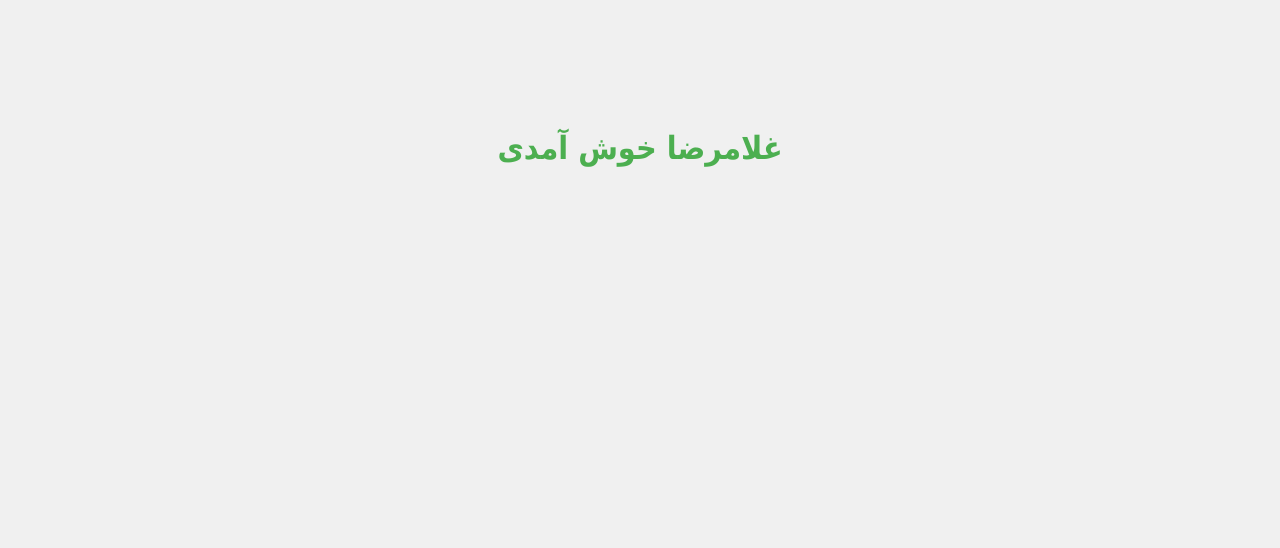
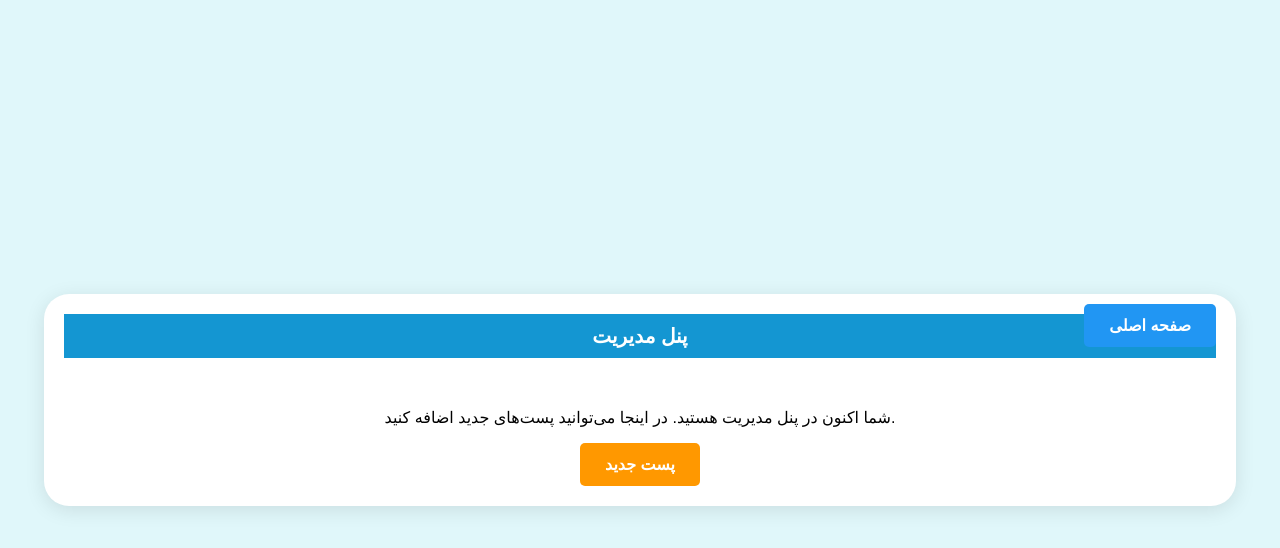
Before and after one commit to lilmazzzi/azar, a plain HTML site: page admin_welcome.html in a window 1280 px wide. Drawn offline with Linux system fonts and the light colour scheme; a web font is replaced by a local one.

Commit message:
Update and rename admin_welcome.html to admin_panel.html

```diff
--- a/admin_welcome.html
+++ b/admin_welcome.html
@@ -2,21 +2,108 @@
 <html lang="fa">
 <head>
     <meta charset="UTF-8">
-  <title>پنل ادمین</title>
+    <meta name="viewport" content="width=device-width, initial-scale=1.0">
+    <title>پنل مدیریت</title>
+    <link href="https://fonts.googleapis.com/css2?family=Vazir&display=swap" rel="stylesheet">
     <style>
         body {
-      font-family: Tahoma, sans-serif;
-      background-color: #f0f0f0;
-      text-align: center;
-      padding-top: 100px;
+            font-family: 'Vazir', sans-serif; /* تغییر فونت به بی نازنین */
+            background-color: #e0f7fa; /* رنگ آبی کم‌رنگ برای پس‌زمینه */
+            margin: 0;
+            padding: 0;
+            display: flex;
+            justify-content: center;
+            align-items: center;
+            min-height: 100vh;
         }
 
-    h1 {
-      color: #4CAF50;
+        .container {
+            width: 90%;
+            max-width: 1200px;
+            background-color: white;
+            padding: 20px;
+            border-radius: 25px; /* حاشیه بیضی شکل */
+            box-shadow: 0 4px 20px rgba(0, 0, 0, 0.1); /* سایه نرم */
+            position: relative;
+        }
+
+        .welcome-message {
+            background-color: #1496d2;
+            color: white;
+            padding: 10px;
+            text-align: center;
+            font-size: 20px;
+            font-weight: bold;
+        }
+
+        .dashboard-content {
+            text-align: center;
+            margin-top: 50px;
+        }
+
+        /* استایل برای دکمه پنل مدیریت */
+        .admin-panel-btn {
+            background-color: #2196F3;
+            color: white;
+            padding: 12px 25px;
+            text-decoration: none;
+            border-radius: 5px;
+            font-weight: bold;
+            border: none;
+            display: inline-block;
+            transition: background-color 0.3s ease, transform 0.2s ease;
+        }
+
+        /* تغییرات هنگام هاور دکمه */
+        .admin-panel-btn:hover {
+            background-color: #1976D2;
+            transform: translateY(-3px);
+        }
+
+        /* قرار دادن دکمه در بالا سمت راست */
+        .top-right-btn {
+            position: absolute;
+            top: 10px;
+            right: 20px;
+        }
+
+        /* دکمه پست جدید */
+        .new-post-btn {
+            background-color: #FF9800;
+            color: white;
+            padding: 12px 25px;
+            text-decoration: none;
+            border-radius: 5px;
+            font-weight: bold;
+            border: none;
+            display: inline-block;
+            transition: background-color 0.3s ease, transform 0.2s ease;
+        }
+
+        /* تغییرات هنگام هاور دکمه پست جدید */
+        .new-post-btn:hover {
+            background-color: #FB8C00;
+            transform: translateY(-3px);
         }
     </style>
 </head>
 <body>
-  <h1>غلامرضا خوش آمدی</h1>
+    <div class="container">
+        <div class="welcome-message">
+            پنل مدیریت
+        </div>
+
+        <!-- دکمه پنل مدیریت در بالا سمت راست -->
+        <div class="top-right-btn">
+            <a href="index.html" class="admin-panel-btn">صفحه اصلی</a>
+        </div>
+
+        <div class="dashboard-content">
+            <p>شما اکنون در پنل مدیریت هستید. در اینجا می‌توانید پست‌های جدید اضافه کنید.</p>
+
+            <!-- دکمه پست جدید -->
+            <a href="new_post.html" class="new-post-btn">پست جدید</a>
+        </div>
+    </div>
 </body>
 </html>
```
Lines whose indentation alone changed are shown as unchanged.
